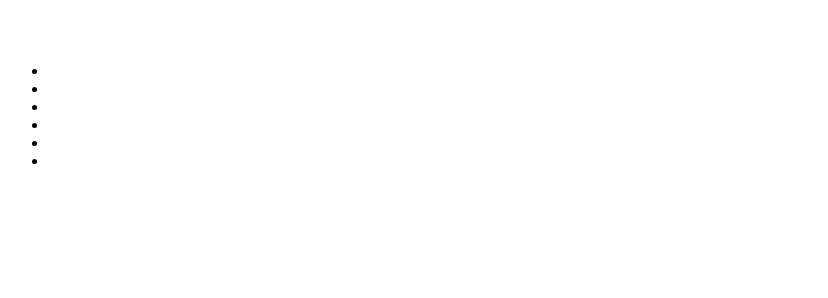
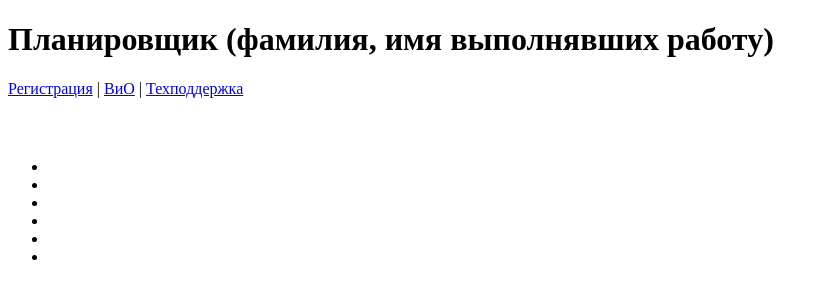
Before and after one commit to edromanov/work2, a plain HTML site: page index.html in a window 1280 px wide. Shown: the whole page, without its empty margins (0-828 px from the left). Drawn offline with Linux system fonts and the light colour scheme.

Commit message:
Version 1.1

```diff
--- a/index.html
+++ b/index.html
@@ -2,11 +2,15 @@
 <html>
 <head>
 	<meta charset="utf-8"/>
+	<title>Планировщик (фамилия, имя выполнявших работу)</title>
 </head>
 <body>
 <header>
-	<h1></h1>
+	<h1>Планировщик (фамилия, имя выполнявших работу)</h1>
 	<nav>
+	<a href="#">Регистрация</a> |
+	<a href="#">ВиО</a> |
+	<a href="#">Техподдержка</a>
 	</nav>
 </header>
 <main>
```
